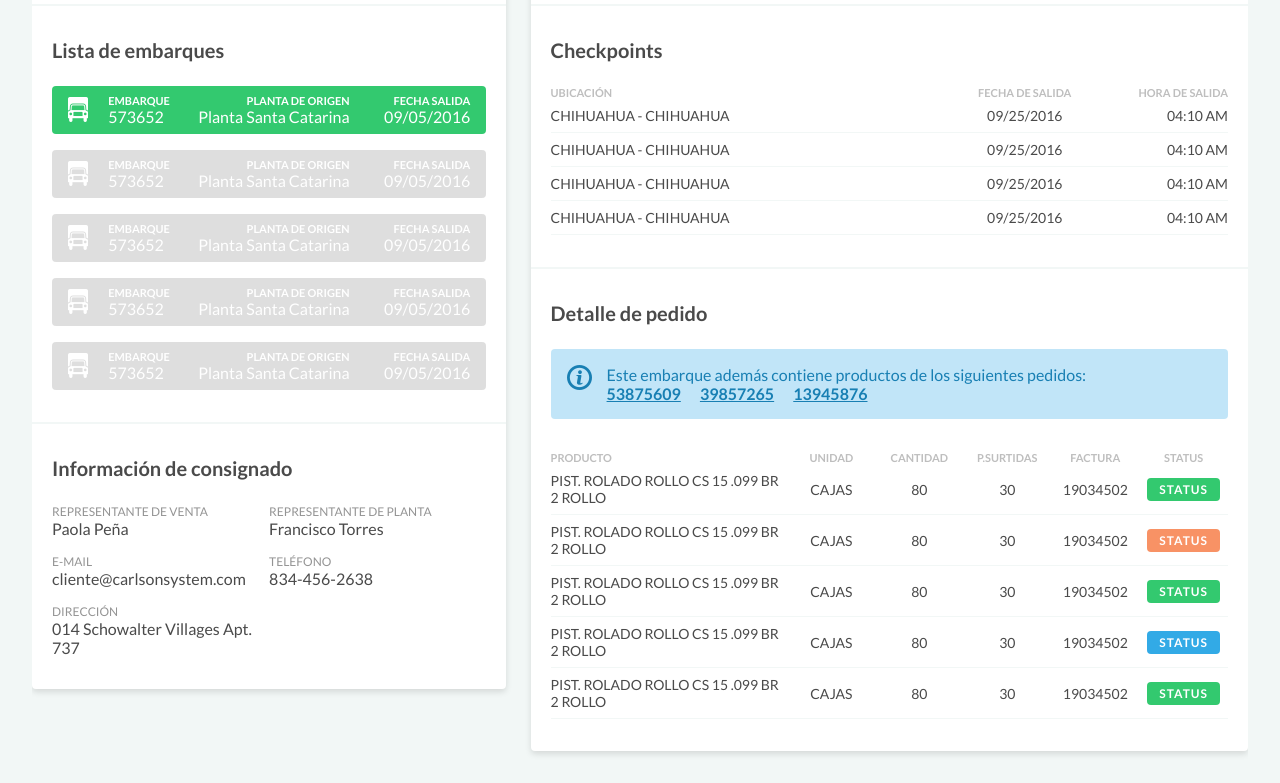
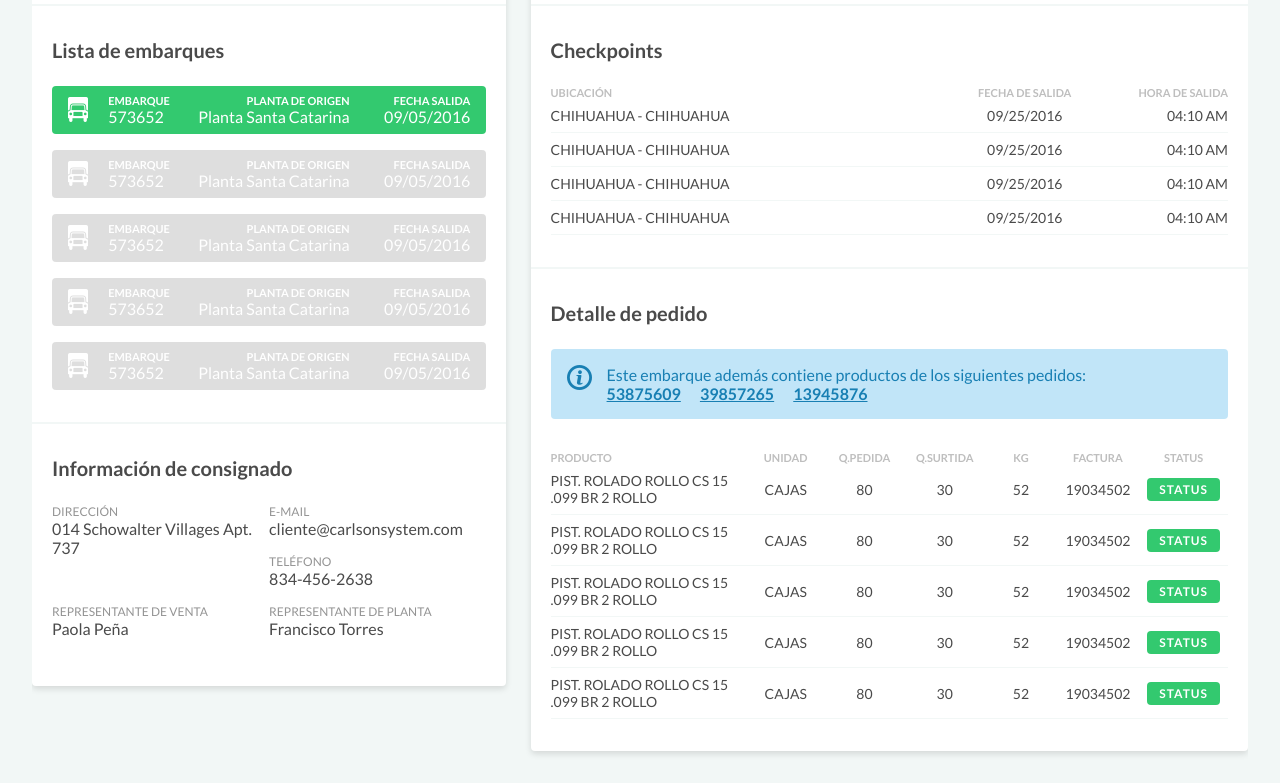
Before and after one commit to DisruptiveAngels/proact-front, a website: page shipment.html in a window 1280 px wide. Shown: the part 194-977 px from the top of the page. Drawn offline with Linux system fonts and the light colour scheme.

Commit message:
Last changes, fix quotes links and add dates

```diff
--- a/css/stylus/module/card-orderDetails.styl
+++ b/css/stylus/module/card-orderDetails.styl
@@ -8,6 +8,7 @@
 
   &-info
     float left
+    margin-right 2rem
 
   &-status
     float right
--- a/css/stylus/module/card-orderTracking.styl
+++ b/css/stylus/module/card-orderTracking.styl
@@ -8,6 +8,7 @@
 
   &-shipment
     float left
+    margin-right 2rem
 
     +below($desktop)
       width 50%
--- a/css/stylus/module/table.styl
+++ b/css/stylus/module/table.styl
@@ -26,6 +26,13 @@
     &:first-child
       text-align left
 
+  a
+    color inherit
+    text-decoration none
+
+    &:hover
+      text-decoration underline
+
 .table-tracking
 
   td
--- a/shipment.html
+++ b/shipment.html
@@ -24,6 +24,11 @@
         <div class="card-orderDetails-info">
           <p class="card-tag">Pedido</p>
           <p class="card-header-data">47638993</p>
+        </div>
+
+        <div class="card-orderDetails-info">
+          <p class="card-tag">Promesa de Entrega</p>
+          <p class="card-header-data">01/14/2016</p>
         </div>
 
         <div class="card-orderDetails-status">
@@ -143,15 +148,9 @@
 
         <ul class="clientInfo">
           <li class="clientInfo-item">
-            <p class="card-tag">Representante de venta</p>
-            <p class="clientInfo-data">Paola Peña</p>
+            <p class="card-tag">Dirección</p>
+            <p class="clientInfo-data">014 Schowalter Villages Apt. 737</p>
           </li>
-
-          <li class="clientInfo-item">
-            <p class="card-tag">Representante de planta</p>
-            <p class="clientInfo-data">Francisco Torres</p>
-          </li>
-
 
           <li class="clientInfo-item">
             <p class="card-tag">E-mail</p>
@@ -164,8 +163,13 @@
           </li>
 
           <li class="clientInfo-item">
-            <p class="card-tag">Dirección</p>
-            <p class="clientInfo-data">014 Schowalter Villages Apt. 737</p>
+            <p class="card-tag">Representante de venta</p>
+            <p class="clientInfo-data">Paola Peña</p>
+          </li>
+
+          <li class="clientInfo-item">
+            <p class="card-tag">Representante de planta</p>
+            <p class="clientInfo-data">Francisco Torres</p>
           </li>
         </ul>
       </div>
@@ -176,6 +180,11 @@
         <div class="card-orderTracking-shipment">
           <p class="card-tag">Tracking de embarque</p>
           <p class="card-header-data">573652</p>
+        </div>
+
+        <div class="card-orderTracking-shipment">
+          <p class="card-tag">Promesa de Embarque</p>
+          <p class="card-header-data">01/14/2016</p>
         </div>
 
         <div class="card-orderTracking-destination">
@@ -237,8 +246,9 @@
             <tr>
               <th>Producto</th>
               <th>Unidad</th>
-              <th>Cantidad</th>
-              <th>P.Surtidas</th>
+              <th>Q.Pedida</th>
+              <th>Q.Surtida</th>
+              <th>KG</th>
               <th>Factura</th>
               <th>Status</th>
             </tr>
@@ -249,7 +259,8 @@
               <td>cajas</td>
               <td>80</td>
               <td>30</td>
-              <td>19034502</td>
+              <td>52</td>
+              <td><a href="#0">19034502</a></td>
               <td><p class="status status--shipped">Status</p></td>
             </tr>
             <tr>
@@ -257,15 +268,8 @@
               <td>cajas</td>
               <td>80</td>
               <td>30</td>
-              <td>19034502</td>
-              <td><p class="status status--captured">Status</p></td>
-            </tr>
-            <tr>
-              <td>Pist. rolado rollo cs 15 .099 br 2 rollo</td>
-              <td>cajas</td>
-              <td>80</td>
-              <td>30</td>
-              <td>19034502</td>
+              <td>52</td>
+              <td><a href="#0">19034502</a></td>
               <td><p class="status status--shipped">Status</p></td>
             </tr>
             <tr>
@@ -273,17 +277,29 @@
               <td>cajas</td>
               <td>80</td>
               <td>30</td>
-              <td>19034502</td>
-              <td><p class="status status--authorized">Status</p></td>
+              <td>52</td>
+              <td><a href="#0">19034502</a></td>
+              <td><p class="status status--shipped">Status</p></td>
             </tr>
             <tr>
               <td>Pist. rolado rollo cs 15 .099 br 2 rollo</td>
               <td>cajas</td>
               <td>80</td>
               <td>30</td>
-              <td>19034502</td>
+              <td>52</td>
+              <td><a href="#0">19034502</a></td>
               <td><p class="status status--shipped">Status</p></td>
             </tr>
+            <tr>
+              <td>Pist. rolado rollo cs 15 .099 br 2 rollo</td>
+              <td>cajas</td>
+              <td>80</td>
+              <td>30</td>
+              <td>52</td>
+              <td><a href="#0">19034502</a></td>
+              <td><p class="status status--shipped">Status</p></td>
+            </tr>
+
           </tbody>
         </table>
       </div>
```
Also changed, not shown: css/styles.css, css/styles.min.css.
